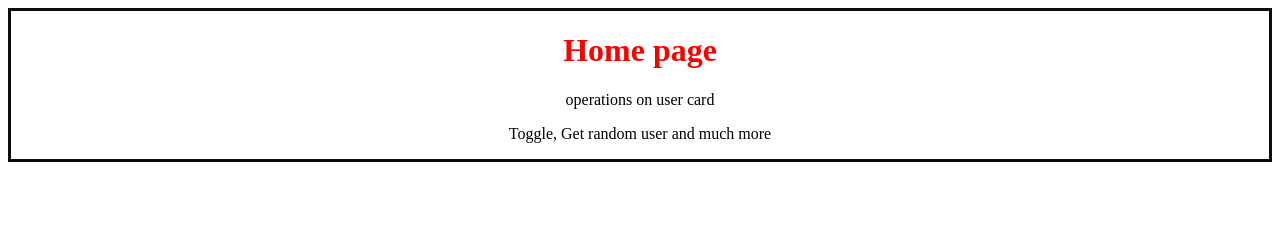
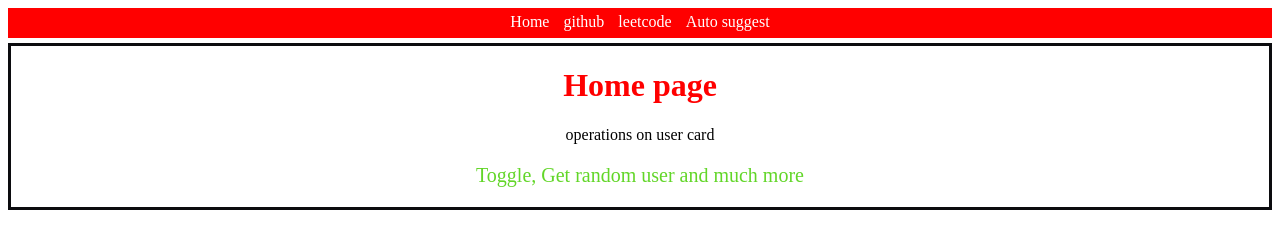
Before and after one commit to preethiayinampudi/autosuggest, a website: page frontend/index.html in a window 1280 px wide. Drawn offline with Linux system fonts and the light colour scheme.

Commit message:
updated navbar

```diff
--- a/frontend/index.css
+++ b/frontend/index.css
@@ -16,8 +16,28 @@ h1{
     margin:10px;*/
 }
 #home-intro:hover{
-    background-color:rgb(226, 161, 214);
-    color:rgb(47, 61, 64);
+    background-color:rgb(234, 220, 232);
+    color:rgb(44, 176, 206);
     padding:10px;
     margin:10px;
 }
+
+
+#p2{
+    color:rgb(98, 214, 40);
+    font-size:20px;
+}
+#nav{
+    text-align:center;
+    height:25px;
+    background-color:red;
+    padding-top:5px;
+    margin-bottom:5px;
+
+}
+#nav a{
+    margin: 0px 5px;
+    text-decoration:none;
+    color:white;
+
+}
--- a/frontend/index.html
+++ b/frontend/index.html
@@ -6,7 +6,14 @@
     <title>Document</title>
     <link rel="stylesheet" href="index.css">
 </head>
+
 <body>
+    <div id="nav">
+        <a href="/">Home</a>
+        <a href="https://github.com" target="_blank">github</a>
+        <a href="https://leetcode.com">leetcode</a>
+        <a href="./pages/Autosuggest.html">Auto suggest</a>
+    </div>
     <div id="home-intro">
     <h1>Home page </h1>
     <p id="p1">operations on user card</p>
```
Also changed, not shown: frontend/pages/Autosuggest.html (added, +11 -0 lines).
